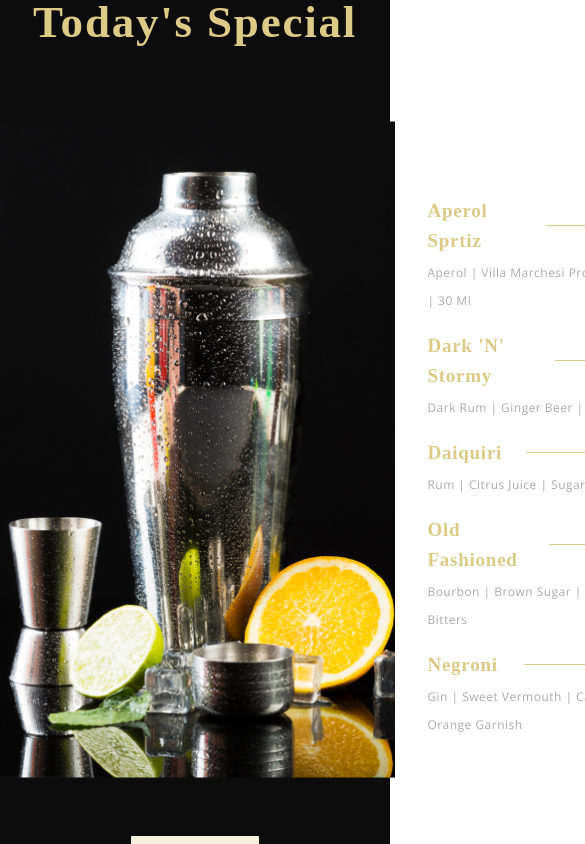
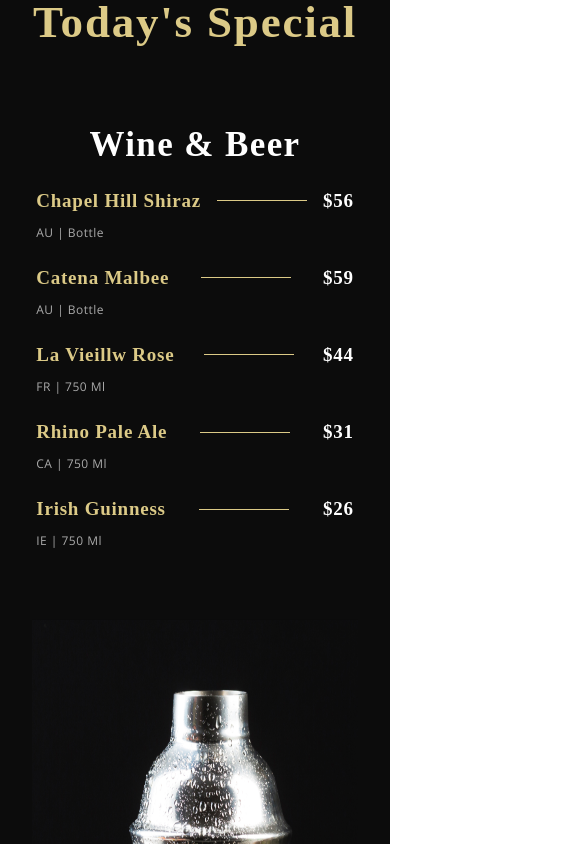
Before and after one commit to The-CodeINN/SideHustle-CAPSTONE-RESTAURANT, a React (Create React App) app: page / in a window 390 px wide. Shown: the part 3640-4484 px from the top of the page, 585 px wide, since content can reach past the window. Built offline with nearby package versions, Linux system fonts and the light colour scheme; a web font is replaced by a local one.

Commit message:
Special Menu done

```diff
--- a/src/container/Menu/SpecialMenu.css
+++ b/src/container/Menu/SpecialMenu.css
@@ -19,33 +19,66 @@
 
 .app__specialMenu-menu_heading {
   font-family: var(--font-base);
-  font-weight:600;
-  font-size:45px;
-  line-height:58.5px;
-  letter-spacing:0.04em;
+  font-weight: 600;
+  font-size: 45px;
+  line-height: 58.5px;
+  letter-spacing: 0.04em;
   color: var(--color-white);
 }
 
 .app__specialMenu-menu_wine,
-.app__specialMenu-menu_cocktails{
-  flex:1;
-  width:100%;
-  flex-direction:column;
+.app__specialMenu-menu_cocktails {
+  flex: 1;
+  width: 100%;
+  flex-direction: column;
 }
 
-.app__specialMenu-menu_img{
+.app__specialMenu-menu_img {
   width: 410px;
   margin: 0 2rem;
 }
 
-.app__specialMenu-menu_img img{
+.app__specialMenu-menu_img img {
   width: 100%;
   height: auto;
 }
 
-..app__specialMenu-menu_items{
+..app__specialMenu-menu_items {
   display: flex;
   flex-direction: column;
   margin: 2rem 0;
-  width:100%;
+  width: 100%;
 }
+
+@media screen and (max-width: 2000px) {
+  .app__specialMenu-menu_img {
+    width: 650px;
+  }
+
+  .app__specialMenu-menu_img img {
+    height: 920px;
+  }
+}
+
+@media screen and (max-width: 1150px) {
+  .app__specialMenu-menu {
+    flex-direction: column;
+    align-items: center;
+    width: 100%;
+  }
+
+  .app__specialMenu-menu_img {
+    margin: 3rem 0;
+  }
+}
+
+@media screen and (max-width: 650px) {
+  .app__specialMenu-menu_img {
+    width: 100%;
+  }
+
+  .app__specialMenu-menu_heading {
+    font-size: 35px;
+    line-height: 48.5px;
+  }
+} ;
```
